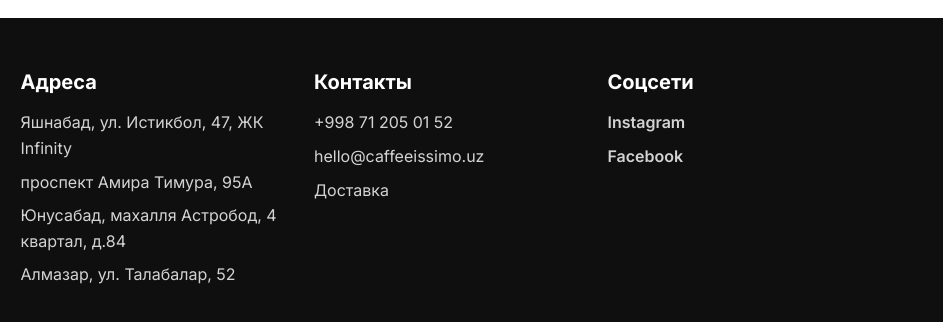
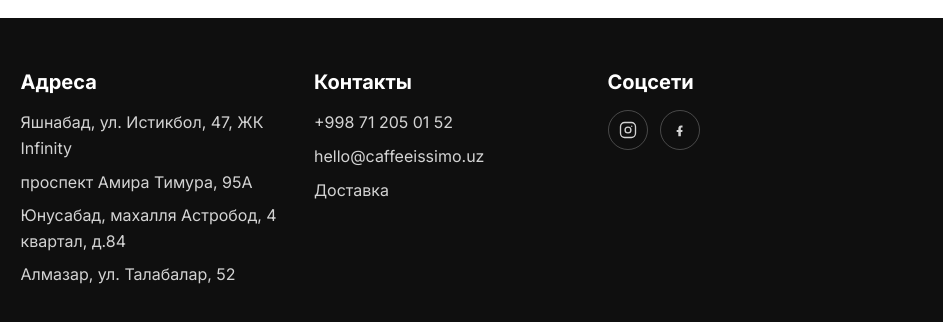
Before and after one commit to LightL2/issimo, a plain HTML site: page index.html in a window 1280 px wide. Shown: the part 5504-5826 px from the top of the page, 337-1280 px from the left. Drawn offline with Linux system fonts and the light colour scheme; no server answers.

Commit message:
Use social icons in footer (#11)

```diff
--- a/index.html
+++ b/index.html
@@ -311,8 +311,24 @@
       <div class="footer__links">
         <h3>Соцсети</h3>
         <ul class="socials">
-          <li><a href="https://www.instagram.com/caffeeissimo/" target="_blank" rel="noopener">Instagram</a></li>
-          <li><a href="https://www.facebook.com/CaffeeIssimo/?locale=ru_RU" target="_blank" rel="noopener">Facebook</a></li>
+          <li>
+            <a class="socials__link" href="https://www.instagram.com/caffeeissimo/" target="_blank" rel="noopener" aria-label="Instagram">
+              <span class="sr-only">Instagram</span>
+              <svg viewBox="0 0 24 24" fill="none" stroke="currentColor" stroke-width="1.6" stroke-linecap="round" stroke-linejoin="round" aria-hidden="true">
+                <rect x="3" y="3" width="18" height="18" rx="5" ry="5" />
+                <circle cx="12" cy="12" r="3.5" />
+                <line x1="16.5" y1="7.5" x2="16.51" y2="7.5" />
+              </svg>
+            </a>
+          </li>
+          <li>
+            <a class="socials__link" href="https://www.facebook.com/CaffeeIssimo/?locale=ru_RU" target="_blank" rel="noopener" aria-label="Facebook">
+              <span class="sr-only">Facebook</span>
+              <svg viewBox="0 0 24 24" fill="currentColor" aria-hidden="true">
+                <path d="M13.5 9H15V6.5h-1.5C11.01 6.5 10 8.09 10 10.2V12H8v2.5h2v5h3v-5h1.8L15 12h-2v-1.7c0-.7.2-1.3 1-1.3Z" />
+              </svg>
+            </a>
+          </li>
         </ul>
       </div>
     </div>
--- a/styles.css
+++ b/styles.css
@@ -35,6 +35,18 @@ a {
 
 a:hover {
   color: var(--brand);
+}
+
+.sr-only {
+  position: absolute;
+  width: 1px;
+  height: 1px;
+  padding: 0;
+  margin: -1px;
+  overflow: hidden;
+  clip: rect(0, 0, 0, 0);
+  white-space: nowrap;
+  border: 0;
 }
 
 .container {
@@ -529,13 +541,34 @@ p {
   margin-bottom: 8px;
 }
 
-.socials a {
-  color: rgba(255, 255, 255, 0.9);
-  font-weight: 600;
+.socials {
+  display: flex;
+  gap: 12px;
 }
 
-.socials a:hover {
-  color: #f1d59f;
+.socials__link {
+  width: 40px;
+  height: 40px;
+  display: inline-flex;
+  align-items: center;
+  justify-content: center;
+  border: 1px solid rgba(255, 255, 255, 0.24);
+  border-radius: 999px;
+  color: rgba(255, 255, 255, 0.9);
+  transition: background 180ms ease, color 180ms ease, border-color 180ms ease, transform 180ms ease;
+}
+
+.socials__link svg {
+  width: 20px;
+  height: 20px;
+  display: block;
+}
+
+.socials__link:hover {
+  color: #0f0f0f;
+  background: #f1d59f;
+  border-color: #f1d59f;
+  transform: translateY(-2px);
 }
 
 .footer__links a {
```
